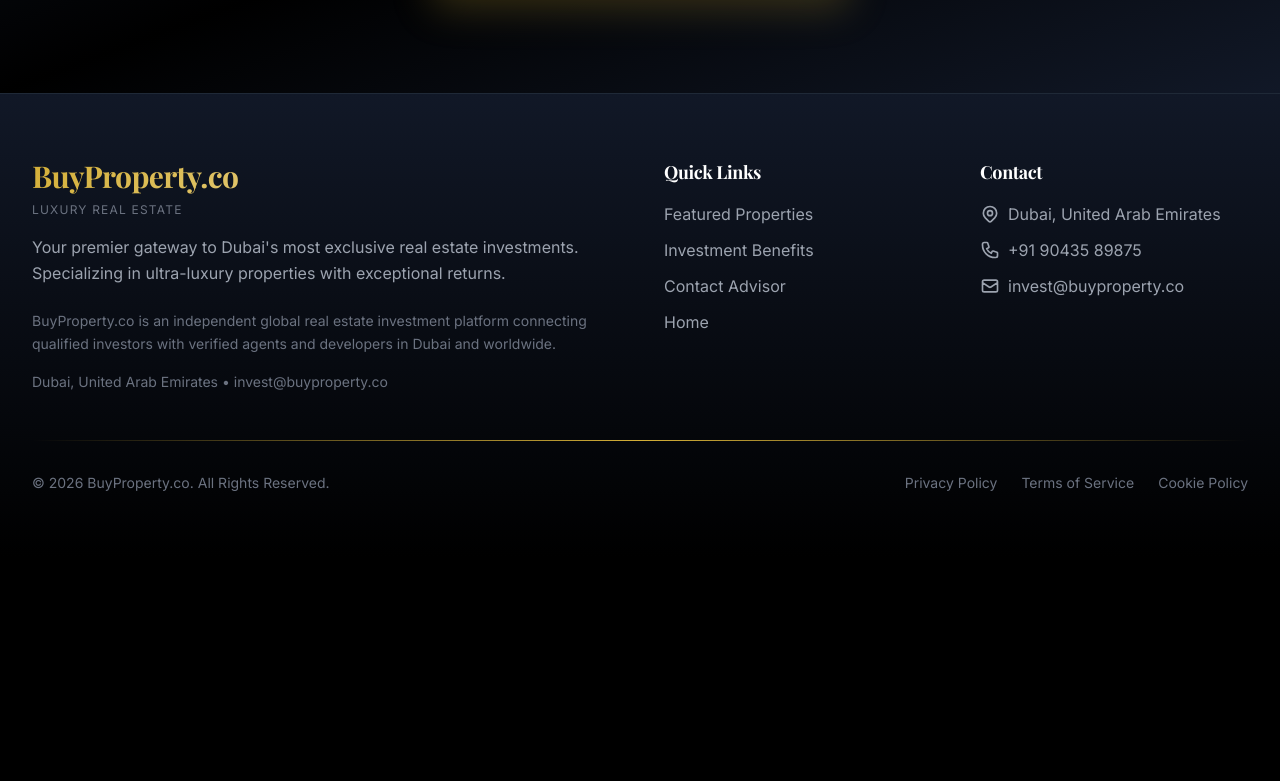
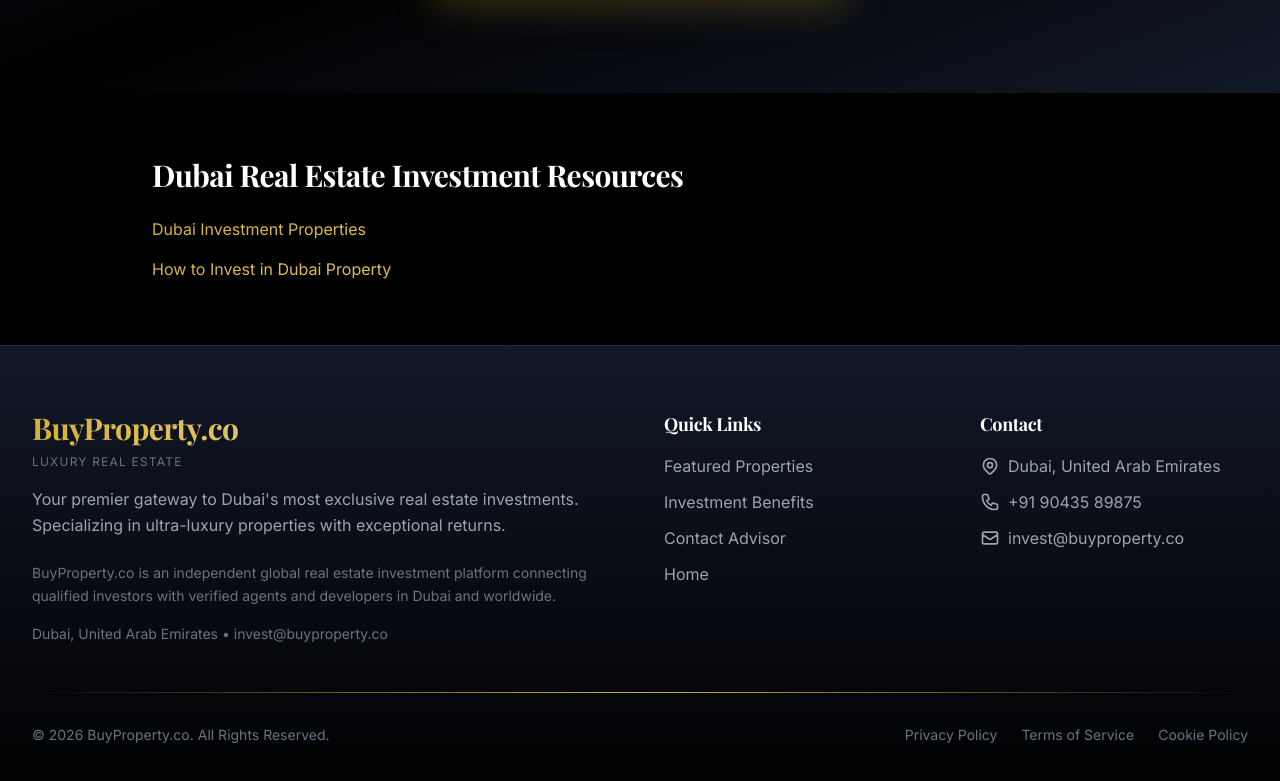
Before and after one commit to muzammilV/buyproperty-site, a plain HTML site: page dubai-property-for-investors.html in a window 1280 px wide. Shown: the part 3677-4458 px from the top of the page. Before the commit the page ends 4234 px from the top, so only its background shows below. Drawn offline with nearby package versions, Linux system fonts and the light colour scheme.

Commit message:
Update dubai-property-for-investors.html

```diff
--- a/dubai-property-for-investors.html
+++ b/dubai-property-for-investors.html
@@ -527,6 +527,31 @@
             </a>
         </div>
     </section>
+<section class="py-16">
+<div class="max-w-5xl mx-auto px-6">
+
+<h2 class="text-3xl font-bold mb-6">
+Dubai Real Estate Investment Resources
+</h2>
+
+<ul class="space-y-4 text-gold">
+
+<li>
+<a href="/dubai-investment-properties.html" class="hover:underline">
+Dubai Investment Properties
+</a>
+</li>
+
+<li>
+<a href="/invest-in-dubai-property.html" class="hover:underline">
+How to Invest in Dubai Property
+</a>
+</li>
+
+</ul>
+
+</div>
+</section>
 
     <!-- PREMIUM FOOTER -->
     <footer class="bg-gradient-to-b from-gray-900 to-black border-t border-gray-800 py-16">
```
